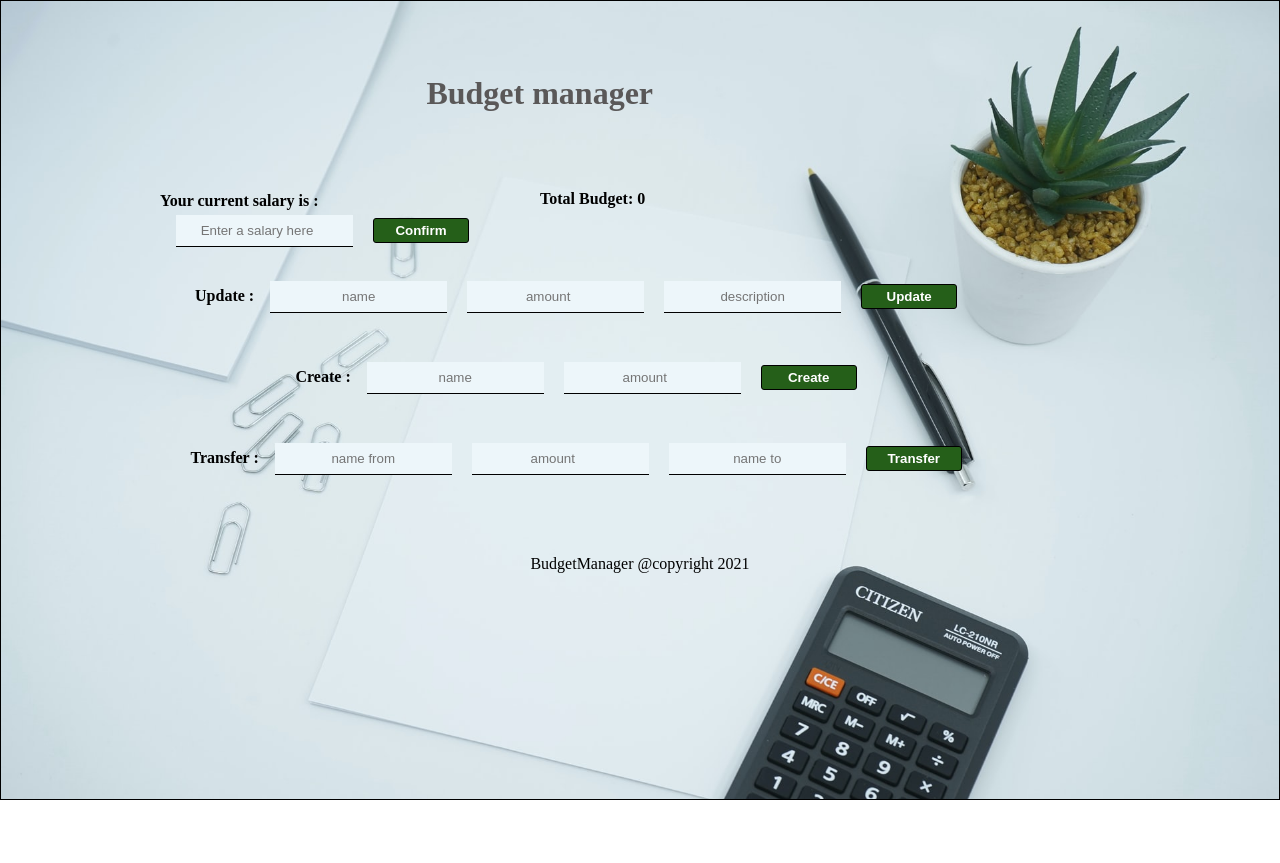
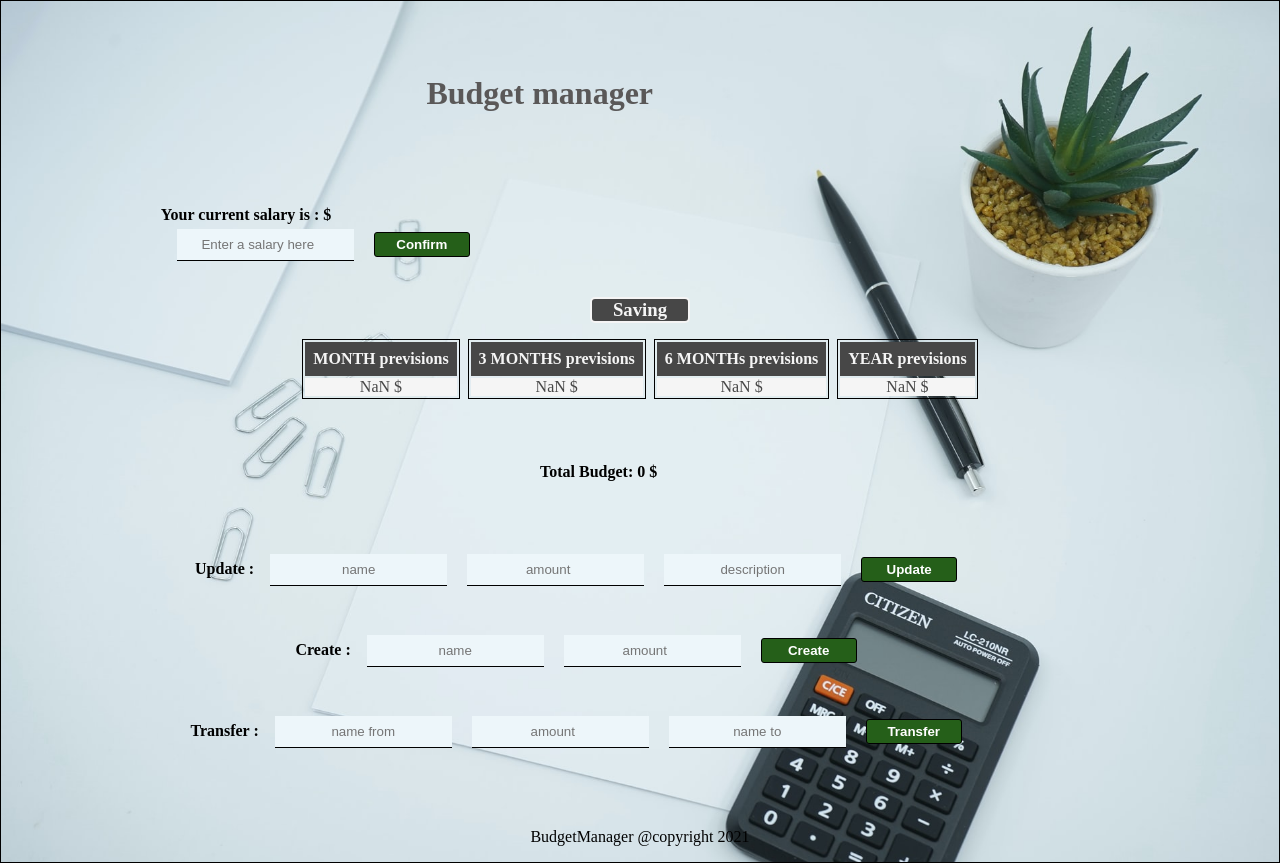
Before and after one commit to Unvodka/Budget-react-app, a React (Create React App) app in the folder client/: page /envelopes in a window 1280 px wide. Before the commit the page ends 800 px from the top, so only its background shows below. Built offline with nearby package versions, Linux system fonts and the light colour scheme; no server answers.

Commit message:
updated alert budget and previsions

```diff
--- a/client/package.json
+++ b/client/package.json
@@ -10,6 +10,7 @@
     "react": "^17.0.2",
     "react-bootstrap": "^2.0.3",
     "react-dom": "^17.0.2",
+    "react-router-dom": "^6.2.1",
     "react-scripts": "4.0.3",
     "web-vitals": "^1.0.1",
     "webpack": "^4.44.2"
--- a/client/src/App.js
+++ b/client/src/App.js
@@ -1,5 +1,5 @@
 import React from 'react';
-import {BrowserRouter as Router, Route, Switch} from 'react-router-dom';
+import {BrowserRouter as Router, Route, Routes} from 'react-router-dom';
 import Header from './components/Header';
 import Login from './components/login/Login';
 import Footer from './components/Footer';
@@ -13,20 +13,16 @@ function App() {
         <div className="App">
           <Header />
 
-            <Switch>
-              <Route path="/" exact>
-                <Register />
-              </Route>
-              <Route path='/envelopes'>
-                <BudgetCtrl />
-              </Route>
-              <Route path="/login" exact>
-                <Login />
-              </Route>
-              <Route path="/register" exact>
-                <Register />
-              </Route>
-            </Switch>
+            <Routes>
+              <Route path="/" exact element={<Register />} />
+
+              <Route path='/envelopes' element={<BudgetCtrl />} />
+
+              <Route path="/login" exact element={<Login />} />
+
+              <Route path="/register" exact element={<Register />} />
+
+            </Routes>
 
           <Footer />
         </div>
--- a/client/src/api/base.js
+++ b/client/src/api/base.js
@@ -2,7 +2,7 @@ import axios from "axios"
 
 let BASE_URL = "https://www.budget-react-app.online"
 
-if(process.env.NODE_ENV === 'dev') {
+if(process.env.NODE_ENV !== 'production') {
   BASE_URL = `http://localhost:3005`
 }
 
--- a/client/src/components/budget/BudgetCtrl.js
+++ b/client/src/components/budget/BudgetCtrl.js
@@ -11,6 +11,7 @@ const BudgetCtrl = () => {
 
   const [products, setProducts] = useState([])
   const [salary, setSalary] = useState({})
+  const [alertBudget, setAlertBudget] = useState(false)
 
   let total = 0;
 
@@ -92,6 +93,8 @@ const BudgetCtrl = () => {
     setProducts([...products.filter((product) => product._id !== id)])
   }
 
+
+
   useEffect(() =>{
     const getSalary = async () => {
       try {
@@ -121,11 +124,71 @@ const BudgetCtrl = () => {
     return total = total + product.amount
   })
 
+  const saving = salary.amount - total
+
   return (
-    <div>
+    <div className='salary-previsions'>
+
       <Salaries salaries={salary} Add={Add}/>
 
-      <div className="products"><p>Total Budget: {total}</p></div>
+      {saving < 100 ? <h3 className='red'>Alert Budget, your saving is low</h3> : ""}
+      <h3>Saving</h3>
+
+      <div className='previsions'>
+        <table>
+          <thead>
+            <tr>
+              <th>MONTH previsions</th>
+            </tr>
+          </thead>
+          <tbody>
+            <tr>
+              <td>{saving} $</td>
+            </tr>
+          </tbody>
+        </table>
+
+        <table>
+          <thead>
+            <tr>
+              <th>3 MONTHS previsions</th>
+            </tr>
+          </thead>
+          <tbody>
+            <tr>
+              <td>{saving *3} $</td>
+            </tr>
+          </tbody>
+        </table>
+
+        <table>
+          <thead>
+            <tr>
+              <th>6 MONTHs previsions</th>
+            </tr>
+          </thead>
+          <tbody>
+            <tr>
+              <td>{saving * 6} $</td>
+            </tr>
+          </tbody>
+        </table>
+
+        <table>
+          <thead>
+            <tr>
+              <th>YEAR previsions</th>
+            </tr>
+          </thead>
+          <tbody>
+            <tr>
+              <td>{saving * 12} $</td>
+            </tr>
+          </tbody>
+        </table>
+      </div>
+
+      <div className="products"><p>Total Budget: {total} $</p></div>
 
       <Envelopes products={products} onClick={onClick}/>
       <Transaction Create={Create} Update={Update} Transfer={Transfer}/>
--- a/client/src/components/budget/Salaries.css
+++ b/client/src/components/budget/Salaries.css
@@ -1,11 +1,49 @@
+h3 {
+  text-align: center;
+  background-color: rgb(71, 71, 71);
+  color: whitesmoke;
+  width: 100px;
+  margin: 0 auto;
+  border: 2px solid whitesmoke;
+  border-radius: 5px;
+}
+.red {
+  background-color: rgb(189, 35, 35);
+  border: 1px solid black;
+}
 .salary {
   font-weight: 600;
   max-width: 70%;
-  position: absolute;
+  position: relative;
   left: 10%;
   top:20%;
   margin: 2rem;
 }
+.main {
+  display: flex;
+  flex-direction: column;
+}
+.previsions {
+  display: flex;
+  justify-content: center;
+  margin-bottom: 3rem;
+}
+
+table {
+  border: 1px solid black;
+  margin: 1rem 0.25rem;
+  text-align: center;
+}
+th {
+  background-color: rgb(71, 71, 71);
+  color: whitesmoke;
+  padding: 0.5rem;
+}
+td {
+  background-color: whitesmoke;
+  color: rgb(71, 71, 71);
+}
+
 
 @media screen and (max-width: 720px) {
   .salary {
@@ -17,3 +55,9 @@
     justify-content: center;
   }
 }
+@media screen and (max-width: 420px) {
+  .previsions {
+    display: flex;
+    flex-direction: column;
+  }
+}
--- a/client/src/components/budget/Salaries.js
+++ b/client/src/components/budget/Salaries.js
@@ -6,7 +6,7 @@ const Salaries = ({ salaries, Add }) => {
   return (
 
     <div key={salaries.id} className='salary'>
-      <p>Your current salary is : {[salaries.amount]} </p>
+      <p>Your current salary is : {[salaries.amount]} $ </p>
 
       <form className='salary-form' onSubmit={Add}>
 
```
Also changed, not shown: 2 other files (tests, documents, lock files or other folders).
